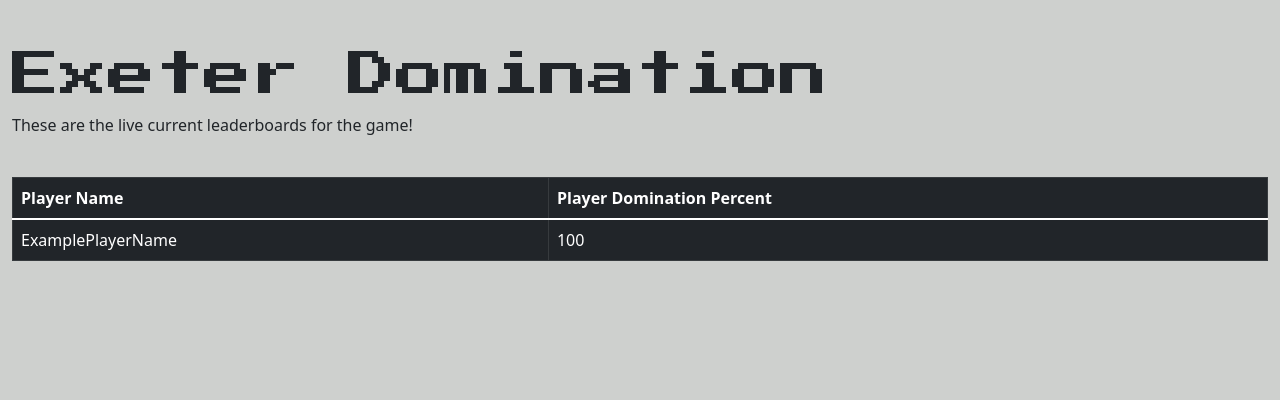
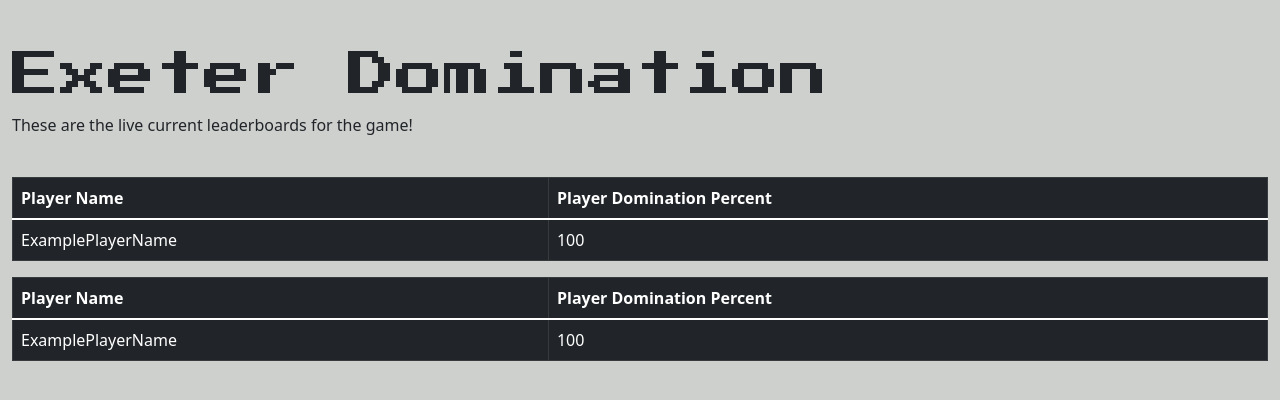
Before and after one commit to TreeveWhite/ecm2434-project, a Django app: page /play/leaderboard in a window 1280 px wide. Shown: the part 57-457 px from the top of the page. Run offline with Django 4.2, Linux system fonts and the light colour scheme.

Commit message:
Extra Leaderboard

```diff
--- a/TheProject/exeterDomination/templates/exeterDomination/leaderboardPage.html
+++ b/TheProject/exeterDomination/templates/exeterDomination/leaderboardPage.html
@@ -65,6 +65,23 @@
                 </tbody>
             </thead>
         </table>
+        <table class="table table-bordered table-dark">
+            <thead>
+                <tr>
+                    <th>Player Name</th>
+                    <th>Player Domination Percent</th>
+                </tr>
+                <tbody>
+                    {% for score in player_scores %}
+                        <tr>
+                        {% for column in score %}
+                            <td>{{ column }}</td>
+                        {% endfor %}
+                        </tr>
+                    {% endfor %}
+                </tbody>
+            </thead>
+        </table>
     </div>
 </body>
 </html>
```
